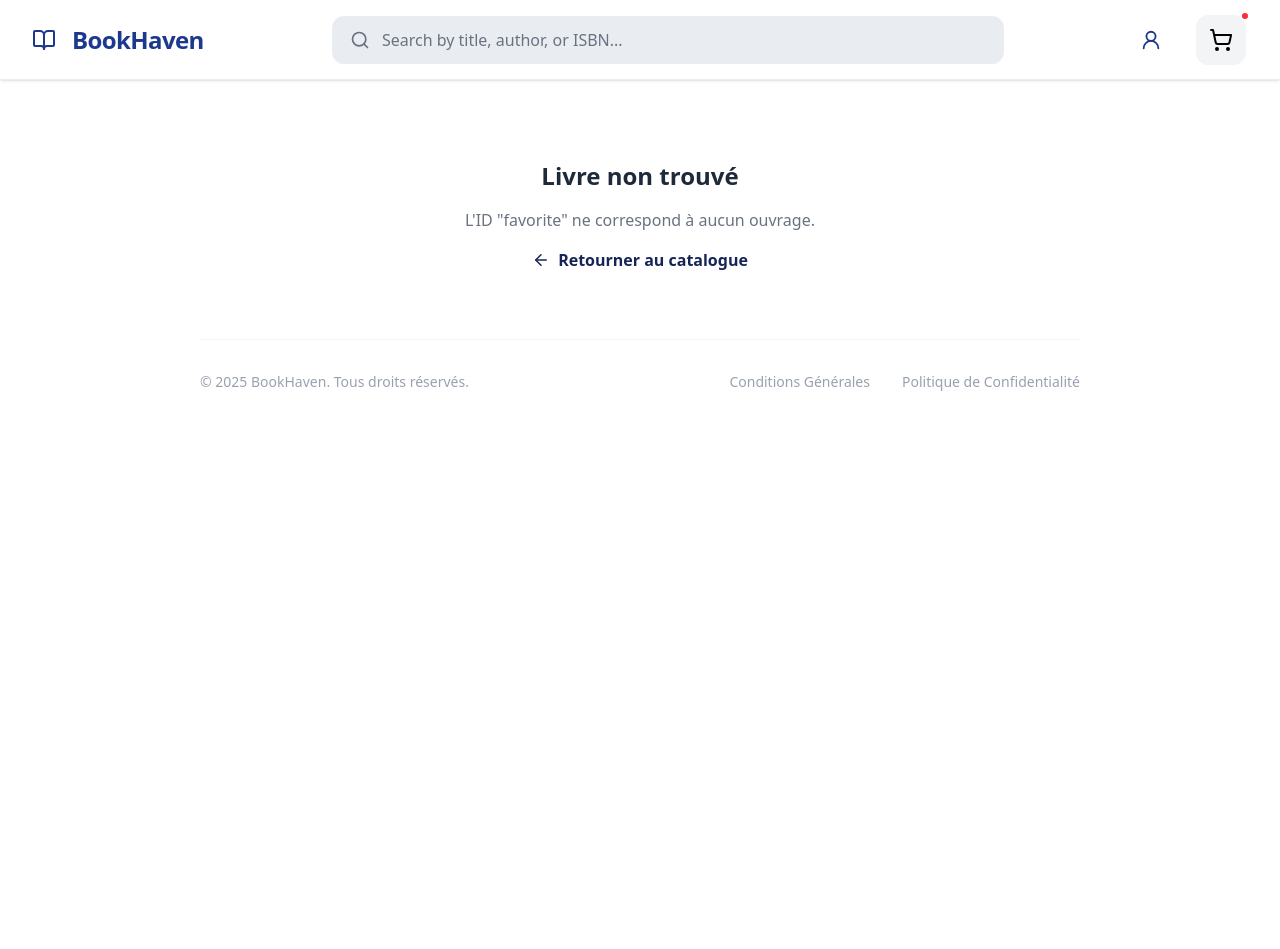
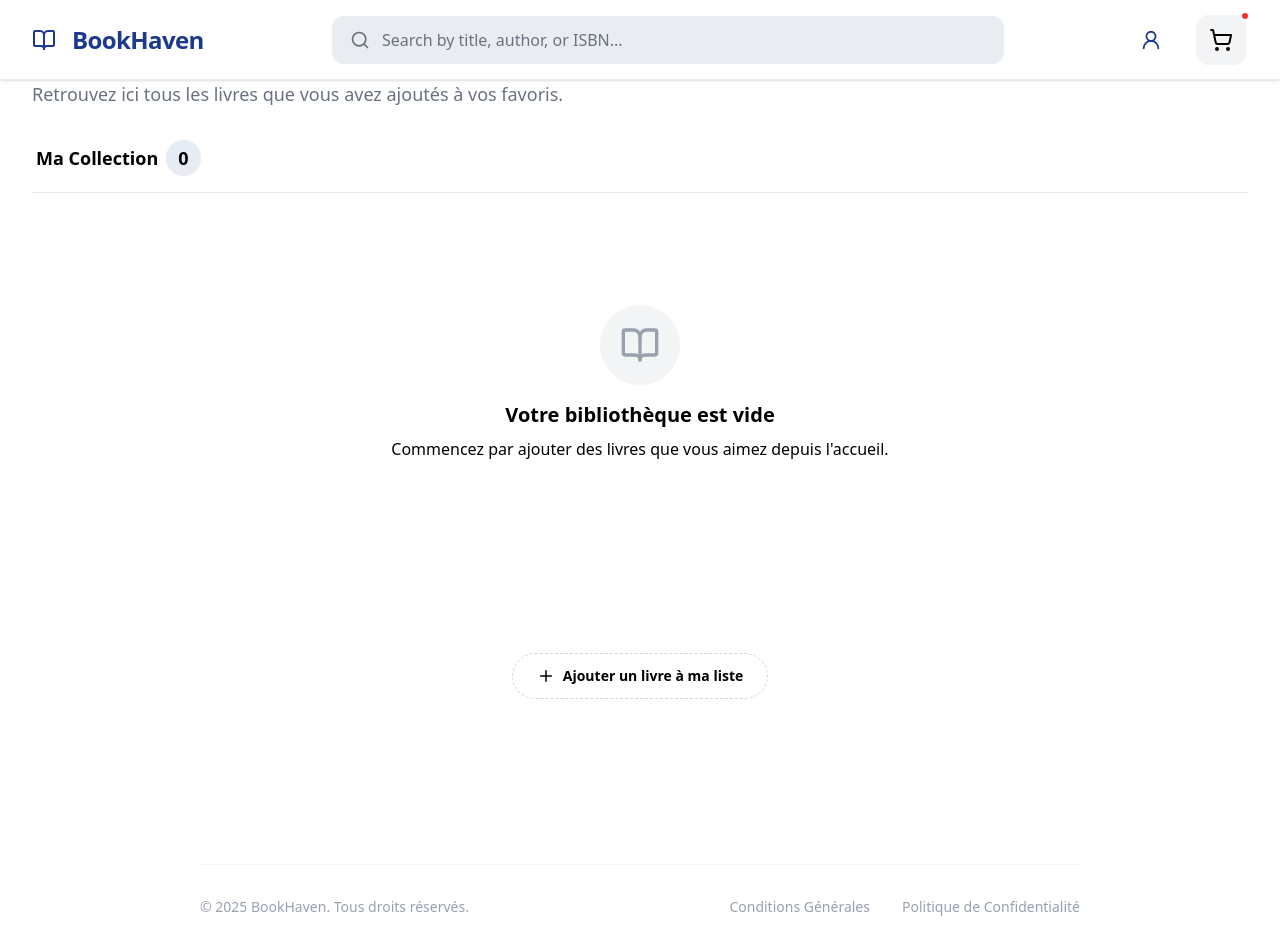
Before and after one commit to Eunock-web/BookHaven, a React (Vite) app: page /book/favorite in a window 1280 px wide. Before the commit the page ends 800 px from the top, so only its background shows below. Built offline with nearby package versions, Linux system fonts and the light colour scheme.

Commit message:
finalisation de la page Library

```diff
--- a/src/App.jsx
+++ b/src/App.jsx
@@ -1,4 +1,5 @@
 import { AuthProvider } from "./context/AuthContext"
+import { FavoriteProvider } from "./context/FavoriteContext"
 import { FilterProvider } from "./context/FilterContext"
 import router from "./Routes"
 import { RouterProvider } from "react-router-dom"
@@ -8,7 +9,9 @@ function App() {
   return (
     <AuthProvider>
       <FilterProvider>
-        <RouterProvider router={router} />
+        <FavoriteProvider >
+          <RouterProvider router={router} />
+        </FavoriteProvider>
       </FilterProvider>
     </AuthProvider>
   )
--- a/src/Routes.jsx
+++ b/src/Routes.jsx
@@ -1,4 +1,5 @@
 import Home from "./components/pages/Home";
+import Library from "./components/pages/Library";
 import Login from "./components/pages/Login";
 import BookDetail from "./components/utils/components/BookDetails";
 import ErrorPage from "./components/utils/Pages/ErrorPage";
@@ -32,6 +33,11 @@ const router = createBrowserRouter([
             },
 
             {
+                path:'/book/favorite',
+                element : <Library />
+            },
+
+            {
                 path : "*",
                 element : <NotFound />
             }
--- a/src/components/pages/Home.jsx
+++ b/src/components/pages/Home.jsx
@@ -9,7 +9,7 @@ import {useFavorites} from '../../context/FavoriteContext';
 function Home() {
     const { filters, updateFilter, resetFilters } = useFilters();
     const [currentPage, setCurrentPage] = useState(1);
-    const itemsPerPage = 8;
+    const itemsPerPage = 12;
     const categories = useMemo(() => ListCatalogue(), []);
     const { toggleFavorite, isFavorite } = useFavorites();
 
--- a/src/components/pages/Library.jsx
+++ b/src/components/pages/Library.jsx
@@ -1,42 +1,36 @@
 import { useState } from 'react';
-import { useFavorites } from '../context/FavoriteContext';
-import { BookOpen, Star, MoreHorizontal, Plus } from 'lucide-react';
-import { Link } from 'react-router-dom';
+import { useFavorites } from '../../context/FavoriteContext';
+import { BookOpen, Star, Plus } from 'lucide-react';
+import { Link, Links } from 'react-router-dom';
 
 const Library = () => {
     const { favorites, toggleFavorite } = useFavorites();
     const [activeTab, setActiveTab] = useState('collection');
 
     return (
-        <div className="bg-background-light dark:bg-background-dark min-h-screen font-display text-text-main dark:text-white transition-colors duration-200">
+        <div className="bg-background-light min-h-screen font-display text-text-main transition-colors duration-200">
             <main className="w-full max-w-7xl mx-auto px-4 sm:px-6 lg:px-8 py-8">
 
                 {/* En-tête de la page */}
                 <div className="mb-8 flex flex-col gap-2">
                     <h1 className="text-3xl font-black tracking-tight md:text-4xl">Ma Bibliothèque</h1>
-                    <p className="text-text-secondary dark:text-gray-400 max-w-2xl">
+                    <p className="text-lg text-gray-500 max-w-2xl">
                         Retrouvez ici tous les livres que vous avez ajoutés à vos favoris.
                     </p>
                 </div>
 
                 {/* Navigation par Onglets */}
-                <div className="mb-8 border-b border-[#e7ebf3] dark:border-gray-800">
+                <div className="mb-8 border-b border-[#e7ebf3]">
                     <nav className="flex gap-8 overflow-x-auto pb-1">
                         <button
                             onClick={() => setActiveTab('collection')}
-                            className={`group relative flex items-center gap-2 px-1 pb-3 text-sm font-bold transition-colors ${activeTab === 'collection' ? 'text-primary' : 'text-text-secondary dark:text-gray-400'}`}
+                            className={`group relative flex items-center gap-2 px-1 pb-3 text-sm font-bold transition-colors ${activeTab === 'collection' ? 'text-primary' : 'text-text-secondary'}`}
                         >
-                            <span>Ma Collection</span>
-                            <span className={`rounded-full px-2 py-0.5 text-xs font-bold ${activeTab === 'collection' ? 'bg-primary/10 text-primary' : 'bg-[#e7ebf3] dark:bg-gray-800 text-text-secondary'}`}>
+                            <span className='text-lg'>Ma Collection</span>
+                            <span className={`rounded-full px-3 py-1 text-lg font-bold ${activeTab === 'collection' ? 'bg-blue-900/10 text-primary' : 'bg-[#e7ebf3] text-text-secondary'}`}>
                                 {favorites.length}
                             </span>
                             {activeTab === 'collection' && <span className="absolute bottom-0 left-0 h-0.5 w-full bg-primary rounded-t-full"></span>}
-                        </button>
-
-                        {/* On garde les autres onglets pour le style, même s'ils sont vides pour l'instant */}
-                        <button className="group relative flex items-center gap-2 px-1 pb-3 text-sm font-bold text-text-secondary dark:text-gray-400 opacity-50 cursor-not-allowed">
-                            <span>Ma Wishlist</span>
-                            <span className="rounded-full bg-[#e7ebf3] px-2 py-0.5 text-xs font-bold dark:bg-gray-800">0</span>
                         </button>
                     </nav>
                 </div>
@@ -45,17 +39,17 @@ const Library = () => {
                 {favorites.length > 0 ? (
                     <div className="grid grid-cols-2 gap-4 sm:gap-6 md:grid-cols-3 lg:grid-cols-4 xl:grid-cols-5">
                         {favorites.map((book) => (
-                            <div key={book.id} className="group relative flex flex-col rounded-xl bg-surface-light dark:bg-surface-dark p-3 shadow-sm hover:shadow-md transition-all duration-300 border border-transparent dark:border-gray-800 hover:-translate-y-1">
+                            <div key={book.id} className="group relative flex flex-col rounded-xl bg-surface-light p-3 shadow-sm hover:shadow-md transition-all duration-300 border border-transparent hover:-translate-y-1">
 
                                 {/* Image de couverture */}
-                                <div className="relative mb-3 aspect-2/3 w-full overflow-hidden rounded-lg shadow-inner bg-gray-200">
+                                <div className="relative mb-3 aspect-2/3 w-full overflow-hidden rounded-lg shadow-inner bg-gray-200 hover:cursor-pointer">
                                     <img
                                         src={book.coverImage}
                                         alt={book.title}
                                         className="h-full w-full object-cover transition-transform duration-500 group-hover:scale-105"
                                     />
 
-                                    {/* Badge de catégorie (Optionnel) */}
+                                    {/* Badge de catégorie */}
                                     <div className="absolute top-2 left-2 rounded-md bg-primary/90 px-2 py-0.5 text-[10px] font-bold text-white shadow-sm">
                                         {book.category}
                                     </div>
@@ -63,7 +57,7 @@ const Library = () => {
                                     {/* Bouton pour retirer des favoris */}
                                     <button
                                         onClick={() => toggleFavorite(book)}
-                                        className="absolute top-2 right-2 rounded-md bg-white/90 dark:bg-black/60 backdrop-blur-sm p-1.5 shadow-sm opacity-0 group-hover:opacity-100 transition-opacity hover:text-red-500"
+                                        className="absolute top-2 right-2 rounded-md bg-white/90 backdrop-blur-sm p-1.5 shadow-sm opacity-0 group-hover:opacity-100 transition-opacity hover:text-red-500"
                                     >
                                         <Star size={18} fill="currentColor" className="text-yellow-500" />
                                     </button>
@@ -71,10 +65,10 @@ const Library = () => {
 
                                 {/* Infos du livre */}
                                 <div className="flex flex-1 flex-col">
-                                    <h3 className="mb-1 text-base font-bold leading-tight line-clamp-1" title={book.title}>
+                                    <h3 className="mb-1 text-lg font-bold leading-tight line-clamp-1" title={book.title}>
                                         {book.title}
                                     </h3>
-                                    <p className="mb-3 text-xs font-medium text-text-secondary dark:text-gray-400 line-clamp-1">
+                                    <p className="mb-3 text-sm font-medium text-gray-500 line-clamp-1">
                                         {book.author}
                                     </p>
 
@@ -83,8 +77,8 @@ const Library = () => {
                                             to={`/book/${book.id}`}
                                             className="flex w-full items-center justify-center gap-2 rounded-lg bg-primary/10 py-2 text-xs font-bold text-primary hover:bg-primary hover:text-white transition-colors"
                                         >
-                                            <BookOpen size={14} />
-                                            Détails
+                                            <BookOpen size={14} className='text-blue-900' />
+                                            <p className='text-blue-900 text-lg'>Détails</p>
                                         </Link>
                                     </div>
                                 </div>
@@ -94,7 +88,7 @@ const Library = () => {
                 ) : (
                     /* État vide */
                     <div className="flex flex-col items-center justify-center py-20 text-center">
-                        <div className="size-20 bg-gray-100 dark:bg-gray-800 rounded-full flex items-center justify-center mb-4">
+                        <div className="size-20 bg-gray-100 rounded-full flex items-center justify-center mb-4">
                             <BookOpen size={40} className="text-gray-400" />
                         </div>
                         <h2 className="text-xl font-bold mb-2">Votre bibliothèque est vide</h2>
@@ -107,10 +101,12 @@ const Library = () => {
 
                 {/* Bouton d'action en bas */}
                 <div className="mt-12 flex justify-center">
-                    <button className="flex items-center gap-2 rounded-full border border-dashed border-[#cfd7e7] dark:border-gray-600 px-6 py-3 text-sm font-bold text-text-secondary dark:text-gray-400 hover:border-primary hover:text-primary transition-all">
+                    <Link to='/'>
+                        <button className="flex items-center gap-2 rounded-full border border-dashed border-[#cfd7e7] px-6 py-3 text-sm font-bold text-text-secondary hover:border-primary hover:text-blue-900 transition-all hover:cursor-pointer">
                         <Plus size={18} />
                         Ajouter un livre à ma liste
                     </button>
+                    </Link>
                 </div>
             </main>
         </div>
--- a/src/components/utils/components/NavBar.jsx
+++ b/src/components/utils/components/NavBar.jsx
@@ -44,10 +44,13 @@ function NavBar() {
 
                     {/* Profil Utilisateur */}
                     <div className="flex items-center gap-1">
-                        <button className="flex items-center gap-2 p-2 rounded-lg text-gray-600 hover:bg-gray-100 transition-colors hover:cursor-pointer">
-                            <User2 size={22} className='text-blue-900' />
-                            {user && <span className="text-lg font-medium hidden lg:block">{user.username}</span>}
-                        </button>
+
+                        <Link to="/book/favorite">
+                            <button className="flex items-center gap-2 p-2 rounded-lg text-gray-600 hover:bg-gray-100 transition-colors hover:cursor-pointer">
+                                <User2 size={22} className='text-blue-900' />
+                                {user && <span className="text-lg font-medium hidden lg:block">{user.username}</span>}
+                            </button>
+                        </Link>
 
                         {/* BOUTON DECONNEXION (Apparaît si l'utilisateur est connecté) */}
                         {user && (
```
